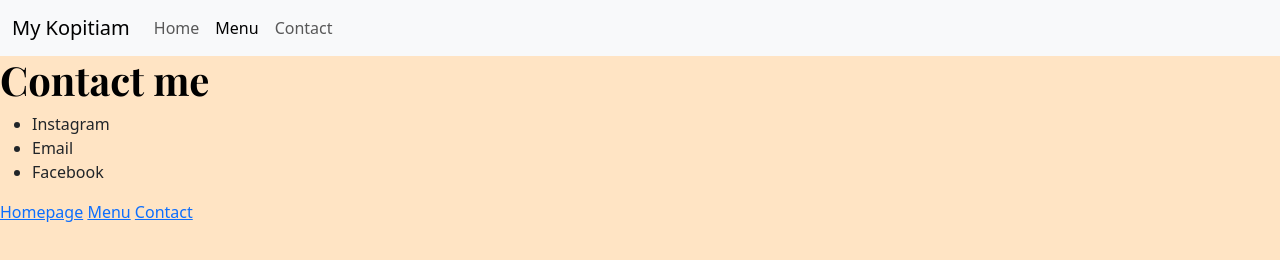
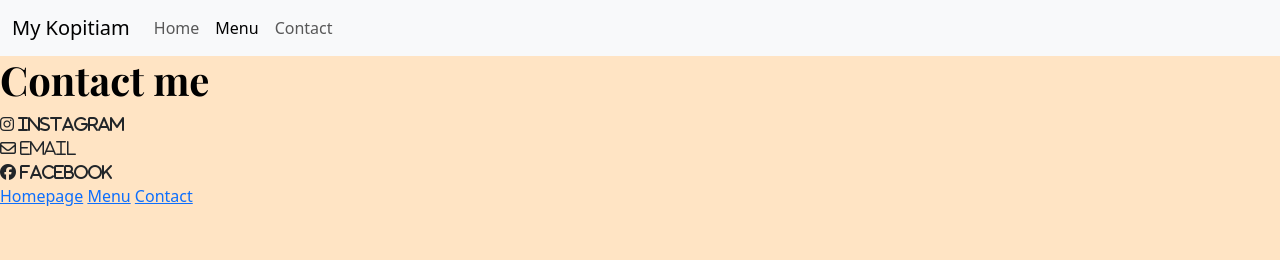
Before and after one commit to ziayiing/portfolio-project, a plain HTML site: page contact.html in a window 1280 px wide. Drawn offline with nearby package versions, Linux system fonts and the light colour scheme.

Commit message:
added font awesome

```diff
--- a/contact.html
+++ b/contact.html
@@ -12,6 +12,10 @@
     <script
       src="https://cdn.jsdelivr.net/npm/bootstrap@5.3.0/dist/js/bootstrap.bundle.min.js"
       integrity="sha384-geWF76RCwLtnZ8qwWowPQNguL3RmwHVBC9FhGdlKrxdiJJigb/j/68SIy3Te4Bkz"
+      crossorigin="anonymous"
+    ></script>
+    <script
+      src="https://kit.fontawesome.com/32791ee7c0.js"
       crossorigin="anonymous"
     ></script>
     <link
@@ -72,12 +76,12 @@
       </div>
     </nav>
     <h1>Contact me</h1>
-    <ul>
-      <li>Instagram</li>
-      <li>Email</li>
-      <li>Facebook</li>
-    </ul>
-    <div class=""navigation-link>
+
+    <div><i class="fa-brands fa-instagram"> Instagram</i></div>
+    <div><i class="fa-regular fa-envelope">   Email</i></div>
+    <div><i class="fa-brands fa-facebook">   Facebook</i></div>
+
+    <div class="" navigation-link>
       <a href="/index.html">Homepage</a>
       <a href="/menu.html">Menu</a>
       <a href="/">Contact</a>
```
Also changed, not shown: index.html (+1 -0 lines), menu.html (+1 -0 lines).
